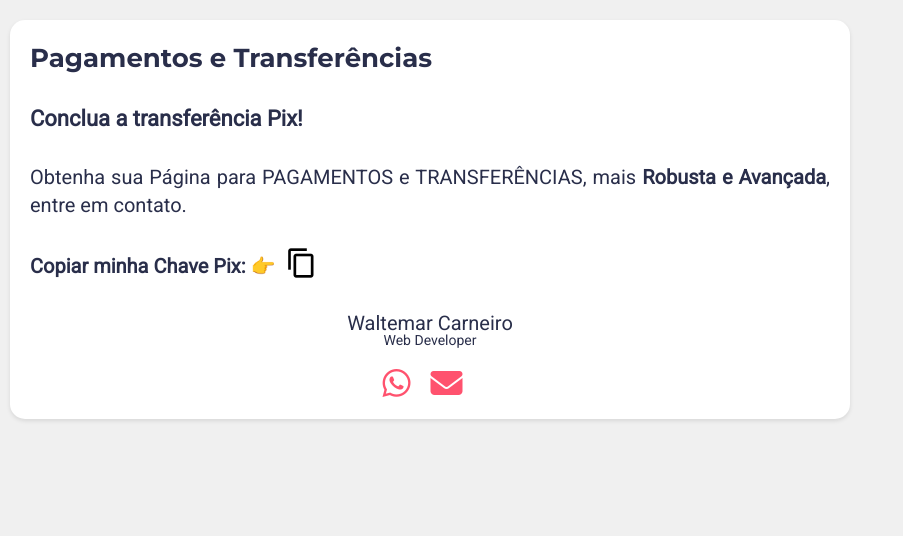
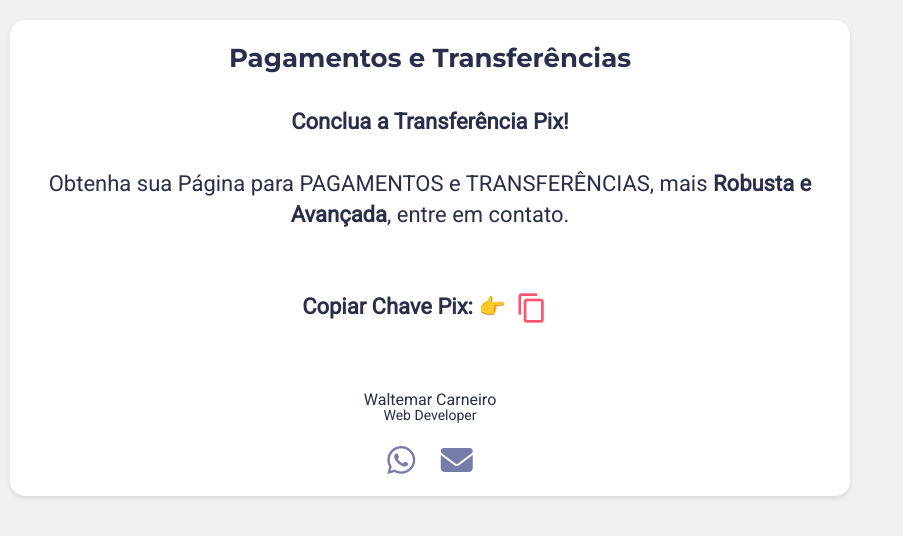
Before and after one commit to suportepayment/pagamentos, a plain HTML site: page index.html in a window 1280 px wide. Shown: the whole page, without its empty margins (0-903 px from the left). Drawn offline with Linux system fonts and the light colour scheme.

Commit message:
Add files via upload

```diff
--- a/index.html
+++ b/index.html
@@ -40,14 +40,16 @@
 <body>
     <div class="container">
     <h1 class="title">Pagamentos e Transferências</h1><br>
-    <h3 class="sub-title">Conclua a transferência Pix!</h3><br>
+    <h3 class="sub-title">Conclua a Transferência Pix!</h3><br>
     <div class="post">
-          <p>Obtenha sua Página para PAGAMENTOS e TRANSFERÊNCIAS, mais <b>Robusta e Avançada</b>, entre em contato.</p><br>
+          <p>Obtenha sua Página para PAGAMENTOS e TRANSFERÊNCIAS, mais <b>Robusta e Avançada</b>, entre em contato.</p><br><br>
 
       <div class="pix-key">
-        <b>Copiar minha Chave Pix: 👉</b>
+
+        <b>Copiar Chave Pix: 👉</b>
         <button class="copy-button" onclick="copyToClipboard()"><span class="material-icons">content_copy</span></button>
-    </div><br>
+
+    </div><br><br>
 
   <div align="center" class="footer">
     <p class="about">Waltemar Carneiro</p>
--- a/styles.css
+++ b/styles.css
@@ -17,16 +17,20 @@
       font-size: 20px;
       line-height: 1.4;
       color: #292E4A;
+      text-align: center;
+      font-size: 22px;
     }
     button .material-icons{
       font-size: 32px;
+      color: #FF526E;
     }
     a{
       text-decoration: none;
       color: #FF526E;
     }
     .post{
-      text-align: justify;
+      text-align: center;
+
     }
     .container {
       max-width: 800px;
@@ -38,7 +42,8 @@
     }
     .pix-key {
       display: flex;
-      align-items: center;
+      justify-content: center;
+      margin: 0 15px;
     }
     .copy-button {
       border: none;
@@ -63,7 +68,7 @@
       z-index: 1000;
       animation: popupFade 0.3s ease-in-out; /* Adicionando animação */
       text-align: center;
-      font-size: 26px;
+
     }
     .popup-overlay {
       display: none;
@@ -118,8 +123,9 @@
   font-size: 22px;
   font-weight: 600;
 }
-.about-title{
-  font-weight: 600;
+.about{
+  font-weight: 500;
+  font-size: 16px;
 }
 .about-me{
   font-size: 14px;
@@ -127,10 +133,11 @@
 }
 .fa{
   font-size: 32px;
+  text-align: center;
 }
 
 button{
-  margin-right: 15px;
+  margin: 0 10px;
   border: none;
   padding: 0;
   background-color: white;
@@ -138,8 +145,9 @@ button{
 
 }
 button a{
-  color: #FF526E;
+  color: #757CA8;
 }
 .footer, .about, .about-me{
   line-height: 1;
+  text-align: center;
 }
```
